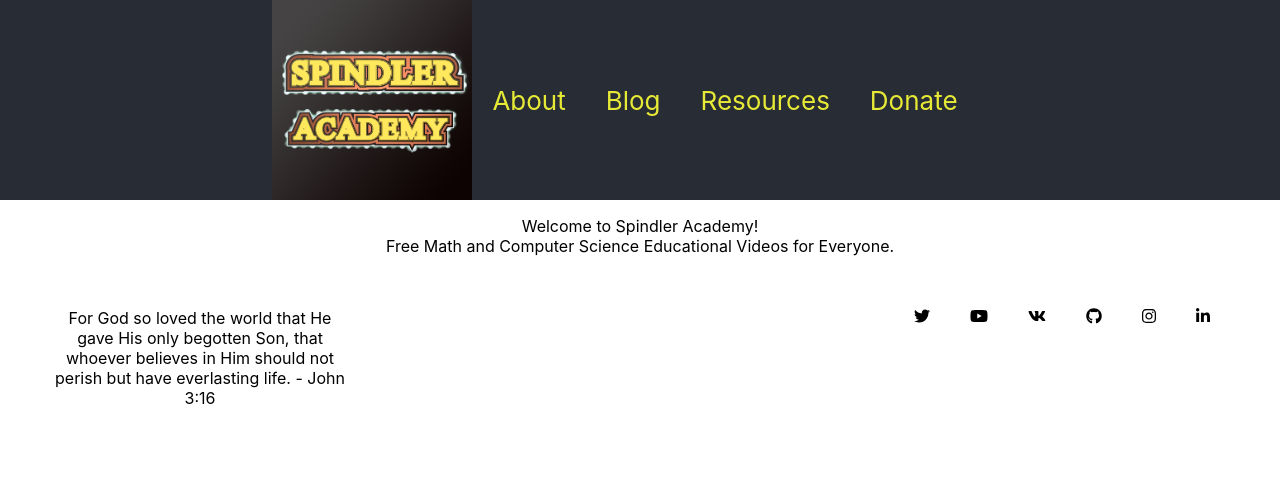
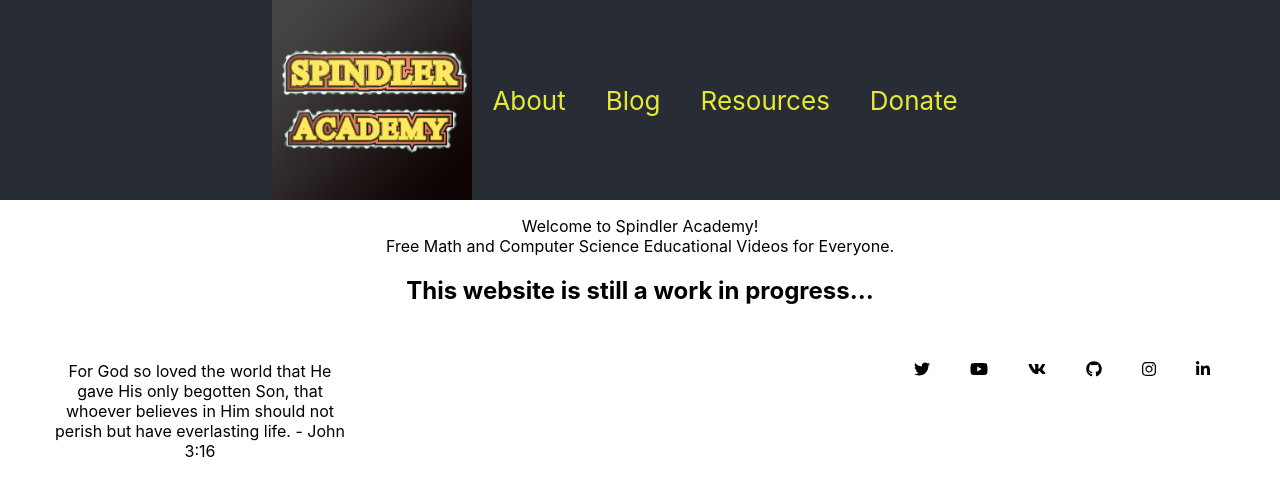
Before and after one commit to davidspindler/testingReactRouter, a React (Create React App) app: page / in a window 1280 px wide. Shown: the top 496 px of the page. Built offline with nearby package versions, Linux system fonts and the light colour scheme.

Commit message:
work in progress message

```diff
--- a/src/pages/Home.js
+++ b/src/pages/Home.js
@@ -10,6 +10,8 @@ export default function Home() {
         </header>
         <p>
           Welcome to Spindler Academy! <br /> Free Math and Computer Science Educational Videos for Everyone.
+          <br />
+          <h2>This website is still a work in progress...</h2>
         </p>
         <br />
 
```
